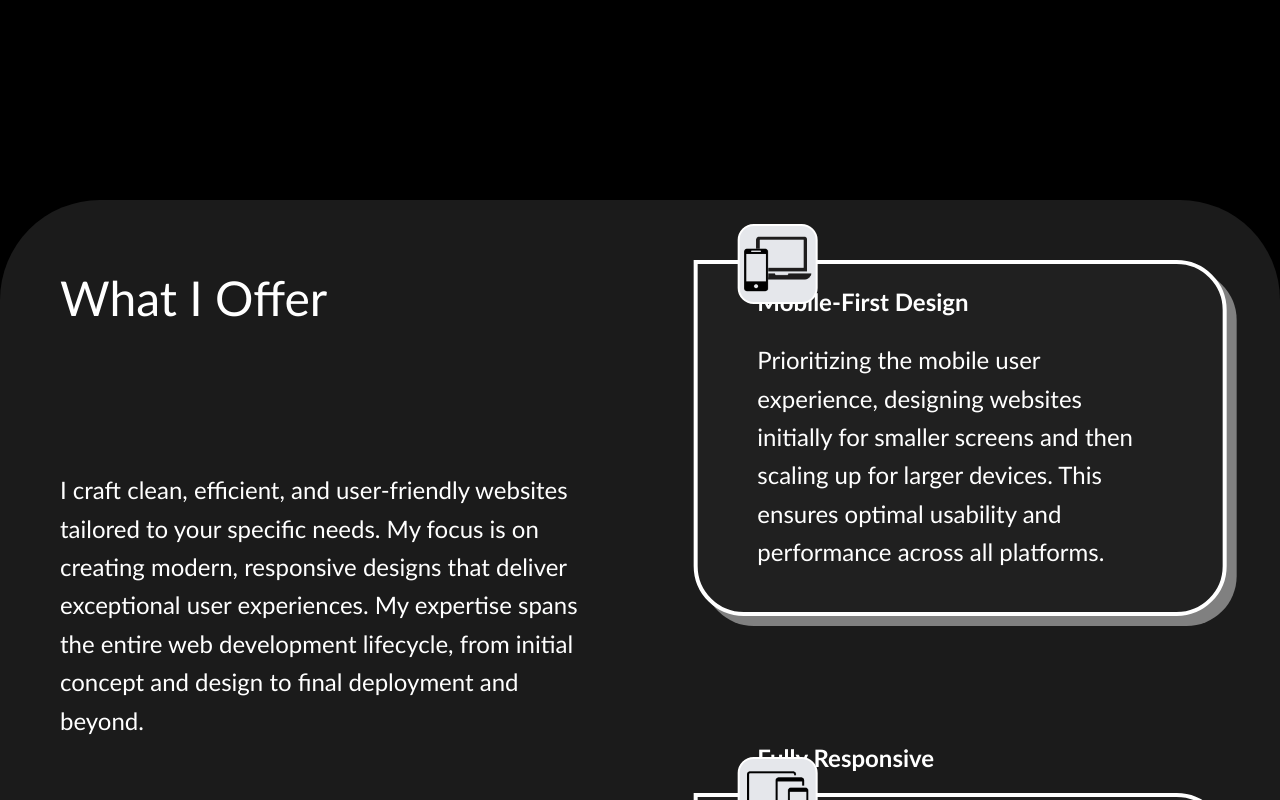
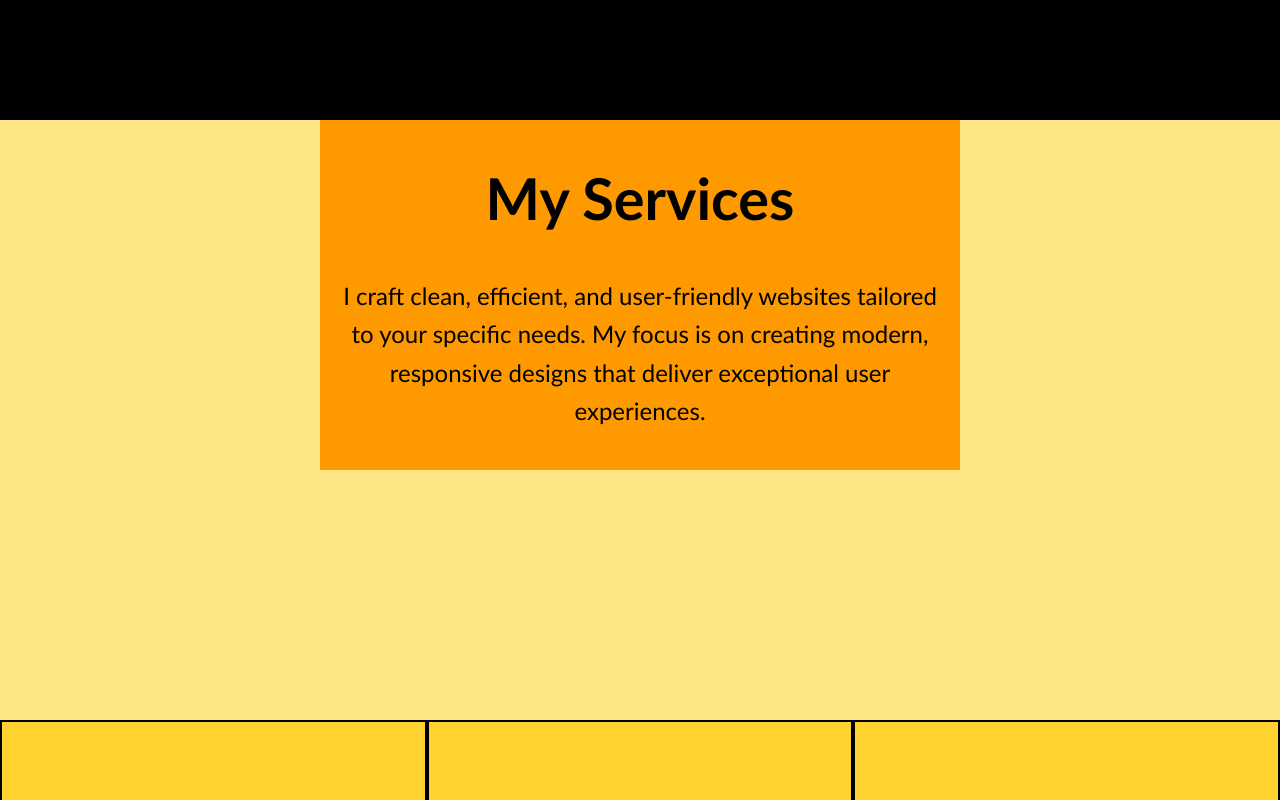
Before and after one commit to jjplaza-dev/Web-Dev-Portfolio, a React (Vite) app in the folder frontend/: page / in a window 1280 px wide. Shown: the part 3240-4040 px from the top of the page. Built offline with nearby package versions, Linux system fonts and the light colour scheme.

Commit message:
Services rework

```diff
--- a/frontend/src/components/Services.jsx
+++ b/frontend/src/components/Services.jsx
@@ -52,48 +52,19 @@ function Services() {
 
   return (
     <>
-      <section className='w-full h-[400vh] lg:h-[400vh] relative ' id='servicesBox'>
-            <div className='w-full h-full rounded-t-[50px] lg:rounded-t-[100px] mt-20 bg-[#1b1b1b] relative lg:flex'>
-
-              <div className='w-full lg:w-[50%] h-[12%] lg:h-[20%] relative lg:sticky lg:top-30 text-white'>
-                <h2 className='mb-10 lg:mb:10 p-10 lg:p-15'>What I Offer</h2>
-                <h5 className='absolute bottom-10 p-10 lg:p-15'>I craft clean, efficient, and user-friendly websites tailored to your specific needs. My focus is on creating modern, responsive designs that deliver exceptional user experiences. My expertise spans the entire web development lifecycle, from initial concept and design to final deployment and beyond.</h5>
-              </div>
-
-              <div className='w-full lg:w-[50%] h-[85%] lg:h-full flex flex-col justify-around'>
-                {serviceArr.map((service, index) => (
-                    <div key={index} className='w-full h-1/6  sticky top-30 pt-15'>
-                      <div className='w-11/12 lg:w-10/12 h-8/12 lg:h-8/12 cursor-pointer border-4 bg-[#202020] text-white absolute  right-[50%] translate-x-[50%] hover:translate-x-[49%] hover:translate-y-[-1%] duration-200 text-[1.2rem] rounded-tl-none rounded-[50px]' style={{boxShadow: "10px 10px gray"}}>
-                        <div className='w-20 h-20 absolute z-2 bg-cover border-2 rounded-2xl translate-x-[50%] translate-y-[-50%] bg-gray-200' style={{backgroundImage: `url(${service.image})`}}></div>
-                        <h5 className='w-full h-fit absolute bottom-0 px-8 py-5 lg:px-15 lg:py-10 '>
-                          <h5 className='w-full py-5 font-semibold'>{service.title}</h5>
-                          {service.text}
-                        </h5>
-                      </div>
-                    </div>
-                  ))}
-              </div>
+      <section className='w-full h-fit ] bg-amber-300 relative ' id='servicesBox'>
+          <div className='w-full h-[75vh] bg-amber-200'>
+            <div className='w-[90%] md:w-[75%] lg:w-[50%] h-fit bg-amber-500 m-auto sticky top-[16vh] py-10 px-5 flex flex-col justify-around'>
+              <h2 className='w-full text-center font-semibold scale-120'>My Services</h2>
+              <h5 className='text-center mt-10'>I craft clean, efficient, and user-friendly websites tailored to your specific needs. My focus is on creating modern, responsive designs that deliver exceptional user experiences.
+</h5>
             </div>
-
-
-
-
-        {/* <h2 className='text-3xl font-bold p-5'>[ My Services ]</h2>
-        <p className='w-full text-lg p-5'>I craft clean, efficient, and user-friendly websites tailored to your specific needs. My focus is on creating modern, responsive designs that deliver exceptional user experiences. My expertise spans the entire web development lifecycle, from initial concept and design to final deployment and beyond.</p>
-        <div className='w-full h-fit bg-amber-50 grid grid-cols-1 sm:grid-cols-2 lg:grid-cols-3 gap-10 gap-y-15 lg:gap-y-20 p-5 py-20 box-border'>
-          {serviceArr.map((service, index) => (
-            <div className='w-full h-fit  hover:bg-amber-100 active:bg-amber-100 cursor-pointer transition-all ease-in-out duration-300 border-5 border-black box-border rounded-[50px] rounded-tl-none hover:rounded-[1px] active:rounded-[1px] relative hover:translate-x-[-2px] hover:translate-y-[-2px]' key={index} id='serviceBox' style={{boxShadow: onScreen? "10px 10px": "0px 0px"}}>
-              <button className='w-15 h-15 absolute bg-amber-50 border-5 rounded-[5px] z-1 bg-cover translate-x-[50%] translate-y-[-50%]' style={{backgroundImage: `url(${service.image})`}}></button>
-              <div className={`w-full h-full transition-all duration-500  `} >
-                <div className='p-10'>
-                  <b className='text-2xl'>{service.title}</b>
-                  <button className='mt-5 text-start indent-7'>{service.text}</button>
-                </div>
-
-              </div>
-            </div>
-          ))}
-        </div> */}
+          </div>
+          <div className='w-full h-fit md:grid md:grid-cols-2 lg:grid-cols-3'>
+            {serviceArr.map((service, index) => (
+              <div className='w-full h-[50vh] border-2' key={index}></div>
+            ))}
+          </div>
       </section>
     </>
   );
```
